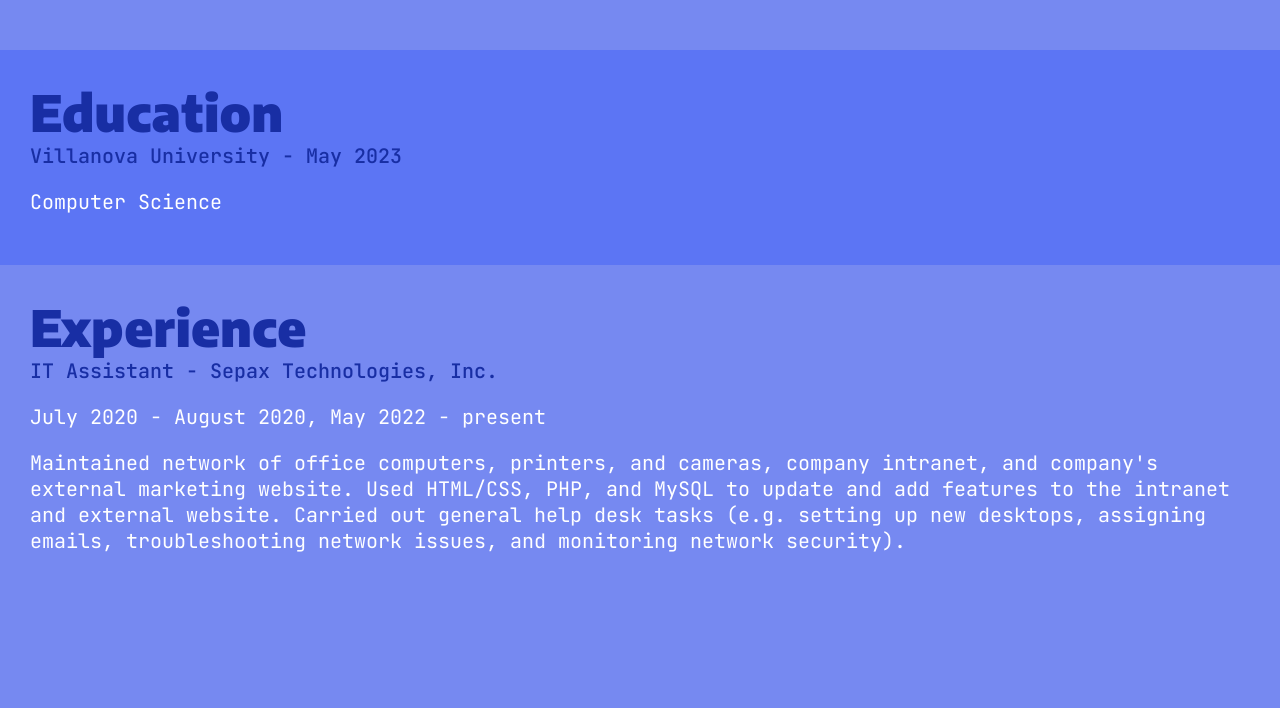
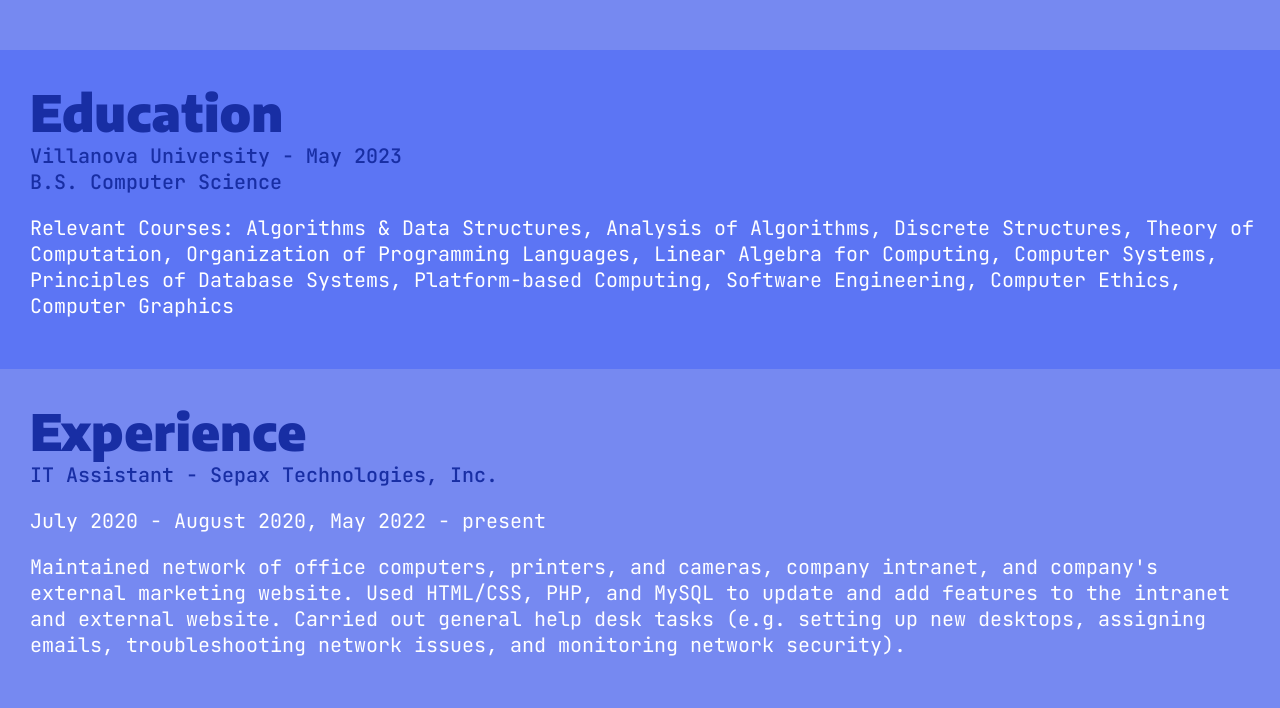
Before and after one commit to gujiguj/dancing-ducks-lucy, a Flask app: page / in a window 1280 px wide; the page is wider, and only the part inside the window is pictured. Shown: the part 415-1123 px from the top of that part. Before the commit the page ends 967 px from the top of that part, so only its background shows below. Run offline with Flask 2, Linux system fonts and the light colour scheme; parts of the project's set-up code (start-up, migrations or seed data) failed here and were passed over.

Commit message:
Update Education section

```diff
--- a/app/__init__.py
+++ b/app/__init__.py
@@ -20,7 +20,8 @@ fellows = {
             {
                 "institution": "Villanova University",
                 "grad_date": "May 2023",
-                "courses": "Computer Science"
+                "major": "B.S. Computer Science",
+                "courses": "Algorithms & Data Structures, Analysis of Algorithms, Discrete Structures, Theory of Computation, Organization of Programming Languages, Linear Algebra for Computing, Computer Systems, Principles of Database Systems, Platform-based Computing, Software Engineering, Computer Ethics, Computer Graphics"
             }
         ],
         "experience": [
--- a/app/static/styles/main.css
+++ b/app/static/styles/main.css
@@ -169,12 +169,20 @@ body {
 .education {
     width: 100%;
     background-color: #5C75F4;
-    padding: 30px 0px 30px 30px;
+    padding: 30px 30px 30px 30px;
+}
+
+.education p {
+    margin-right: 50px;
 }
 
 .experience {
     width: 100%;
     padding: 30px 0px 30px 30px;
+}
+
+.experience p {
+    margin-right: 50px;
 }
 
 .hobbies {
--- a/app/templates/profile.html
+++ b/app/templates/profile.html
@@ -31,8 +31,9 @@
     <div class="education">
         <h6>Education</h6>
         {% for entry in fellow['education'] %}
-            <h7>{{ entry['institution'] }} - {{ entry['grad_date'] }}</h7>
-            <p>{{ entry['courses'] }}</p>
+            <h7>{{ entry['institution'] }} - {{ entry['grad_date'] }}</h7><br>
+            <h7>{{ entry['major'] }}</h7>
+            <p>Relevant Courses: {{ entry['courses'] }}</p>
         {% endfor %}
     </div>
 
@@ -41,7 +42,7 @@
             {% for entry in fellow['experience'] %}
                 <h7>{{ entry['position'] }} - {{ entry['company'] }}</h7>
                 <p>{{ entry['dates'] }}</p>
-                <p style="margin-right:50px">{{ entry['desc'] }}</p>
+                <p>{{ entry['desc'] }}</p>
                 <!--<p style="float: left; margin-left: 50px; margin-top: 30px;"><img src="{{ fellow['image']}}" class="profilepic"> </p>-->
             {% endfor %}
     </div>
```
